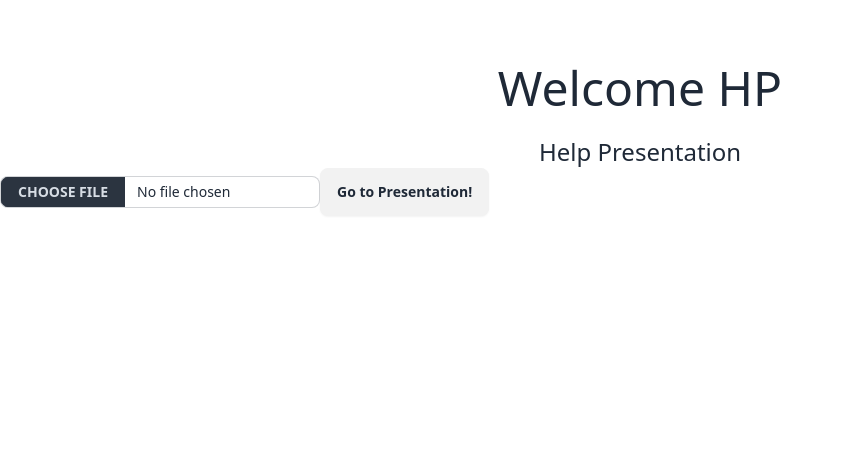
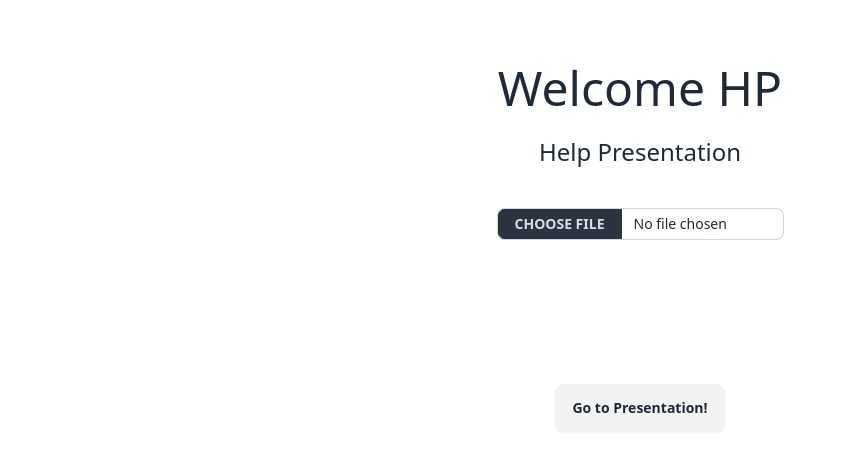
Before and after one commit to josuk0212/Help-Presentation, a React (Vite) app: page / in a window 1280 px wide. Shown: the top 470 px of the page, without its empty margins (0-847 px from the left). Built offline with nearby package versions, Linux system fonts and the light colour scheme.

Commit message:
style: 초기페이지 레이아웃 변경

```diff
--- a/src/components/HomePage/Home.jsx
+++ b/src/components/HomePage/Home.jsx
@@ -22,15 +22,31 @@ function Home() {
 
   return (
     <>
+      <div>
         <h1 className="flex justify-center text-5xl mt-16">Welcome HP</h1>
-      <div className="flex justify-center text-2xl mt-6">Help Presentation</div>
+        <div className="flex justify-center text-2xl mt-6">
+          Help Presentation
+        </div>
         {isModal && <Modal setIsModal={setIsModal} />}
+        <div className="flex justify-center mt-10">
+          <div className="flex justify-center items-center">
+            <div>{pdfUrl && <DocumentViewer pdfUrl={pdfUrl} />}</div>
+            <div className="flex flex-col justify-center items-center w-full h-full">
+              <div className="flex flex-col gap-36">
+                <div>
                   <FileUpload />
-      {pdfUrl && <DocumentViewer pdfUrl={pdfUrl} />}
+                </div>
+                <div className="flex justify-center">
                   <Button
                     onClickEvent={handlePresentationMode}
                     title={buttonTitle}
                   />
+                </div>
+              </div>
+            </div>
+          </div>
+        </div>
+      </div>
     </>
   );
 }
```
Lines whose indentation alone changed are shown as unchanged.
